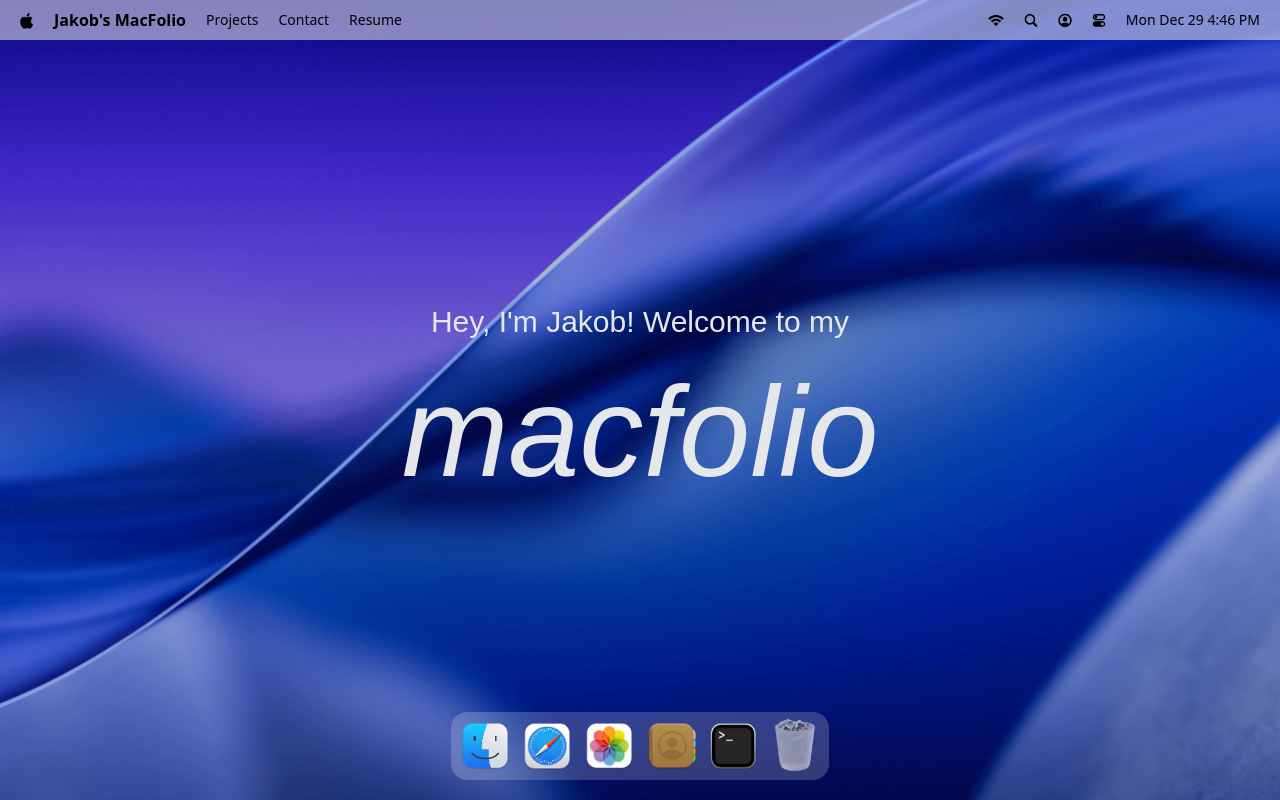
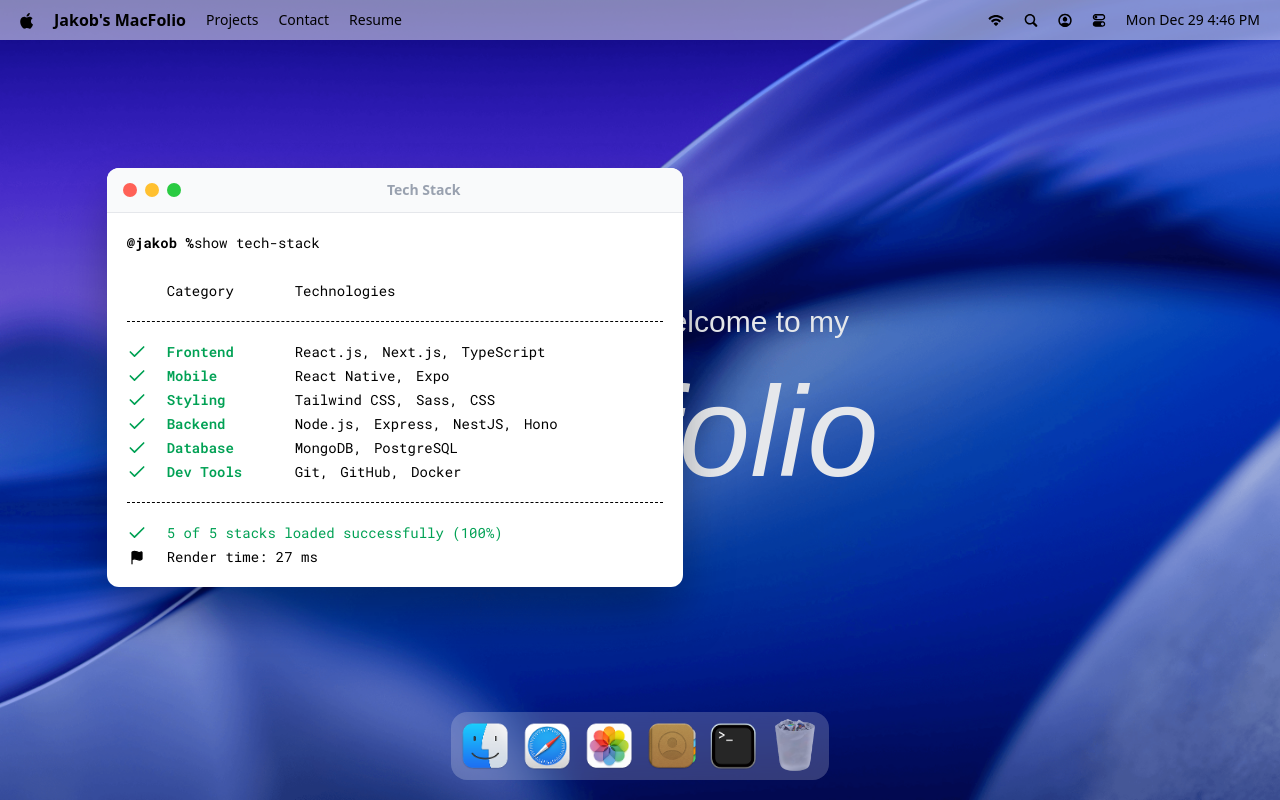
Before and after one commit to Sharkofwitch/MacFolio, a React (Vite) app: page / in a window 1280 px wide. Both pictures are taken after a click on the button 733 px from the left and 746 px from the top of the page. Built offline with nearby package versions, Linux system fonts and the light colour scheme; a web font is replaced by a local one.

Commit message:
Implement WindowControls and Terminal components with draggable functionality

```diff
--- a/src/App.jsx
+++ b/src/App.jsx
@@ -1,4 +1,9 @@
 import { Dock, Navbar, Welcome } from "#components";
+import { Terminal } from "#windows";
+import gsap from "gsap";
+
+import { Draggable } from "gsap/Draggable";
+gsap.registerPlugin(Draggable);
 
 const App = () => {
   return (
@@ -6,6 +11,8 @@
       <Navbar />
       <Welcome />
       <Dock />
+
+      <Terminal />
     </main>
   );
 };
--- /dev/null
+++ b/src/components/WindowControls.jsx
@@ -0,0 +1,15 @@
+import useWindowStore from "#store/window";
+
+const WindowControls = ({ target }) => {
+    const { closeWindow } = useWindowStore();
+
+    return (
+        <div id="window-controls">
+            <div className="close" onClick={() => closeWindow(target)} />
+            <div className="minimize" />
+            <div className="maximize" />
+        </div>
+    );
+};
+
+export default WindowControls;
--- a/src/components/index.js
+++ b/src/components/index.js
@@ -1,5 +1,6 @@
 import Dock from "./Dock";
 import Navbar from "./Navbar";
 import Welcome from "./Welcome";
+import WindowControls from "./WindowControls";
 
-export { Dock, Navbar, Welcome };
+export { Dock, Navbar, Welcome, WindowControls };
--- /dev/null
+++ b/src/hoc/WindowWrapper.jsx
@@ -0,0 +1,59 @@
+import useWindowStore from "#store/window";
+import { useGSAP } from "@gsap/react";
+import gsap from "gsap";
+import { Draggable } from "gsap/Draggable";
+import { useLayoutEffect, useRef } from "react";
+
+const WindowWrapper = (Component, windowKey) => {
+    const Wrapped = (props) => {
+        const { focusWindow, windows } = useWindowStore();
+        const { isOpen, zIndex } = windows[windowKey];
+        const ref = useRef(null);
+
+        useGSAP(() => {
+            const el = ref.current;
+            if(!el || !isOpen) return;
+
+            el.style.display = "black";
+
+            gsap.fromTo(
+                el,
+                {scale: 0.8, opacity: 0, y: 40},
+                {scale: 1, opacity: 1, y: 40, duration: 0.4, ease: "power3.out"},
+            );
+        }, [isOpen])
+
+        useGSAP(() => {
+            const el = ref.current;
+            if (!el) return;
+
+            const [instance] = Draggable.create(el, {onPress: () =>
+                focusWindow(windowKey)});
+
+            return () => instance.kill();
+        }, [])
+
+        useLayoutEffect(() => {
+            const el = ref.current;
+            if(!el) return;
+            el.style.display = isOpen ? "block" : "none";
+        }, [isOpen]);
+
+        return (
+            <section
+                id={windowKey}
+                ref={ref}
+                style={{zIndex}}
+                className="absolute"
+            >
+                <Component {...props} />
+            </section>
+        );
+    };
+
+    Wrapped.displayName = `WindowWrapper(${Component.displayName || Component.name || "Component"})`;
+
+    return Wrapped
+}
+
+export default WindowWrapper;
--- /dev/null
+++ b/src/windows/Terminal.jsx
@@ -0,0 +1,55 @@
+import { WindowControls } from "#components";
+import { techStack } from "#constants";
+import WindowWrapper from "#hoc/WindowWrapper";
+import { Check, Flag } from "lucide-react";
+
+const Terminal = () => {
+    return (
+        <>
+            <div id="window-header">
+                <WindowControls target="terminal" />
+                <h2>Tech Stack</h2>
+            </div>
+
+            <div className="techstack">
+                <p>
+                    <span className="font-bold">@jakob %</span>
+                    show tech-stack
+                </p>
+
+                <div className="label">
+                    <p className="w-32">Category</p>
+                    <p>Technologies</p>
+                </div>
+
+                <ul className="content">
+                    {techStack.map(({category, items})=>(
+                        <li key={category} className="flex items-center">
+                            <Check className="check" size={20}/>
+                            <h3>{category}</h3>
+                            <ul>
+                                {items.map((item, i)=>(
+                                    <li key={i}>{item}{i < items.length - 1 ? "," : ""}</li>
+                                ))}
+                            </ul>
+                        </li>
+                    ))}
+                </ul>
+                <div className="footnote">
+                    <p>
+                        <Check size={20} /> 5 of 5 stacks loaded successfully (100%)
+                    </p>
+
+                    <p className="text-black">
+                        <Flag size={15} fill="black"/>
+                        Render time: 27 ms
+                    </p>
+                </div>
+            </div>
+        </>
+    );
+}
+
+const TerminalWindow = WindowWrapper(Terminal, 'terminal');
+
+export default TerminalWindow;
--- /dev/null
+++ b/src/windows/index.js
@@ -0,0 +1,3 @@
+import Terminal from "./Terminal";
+
+export { Terminal }
```
